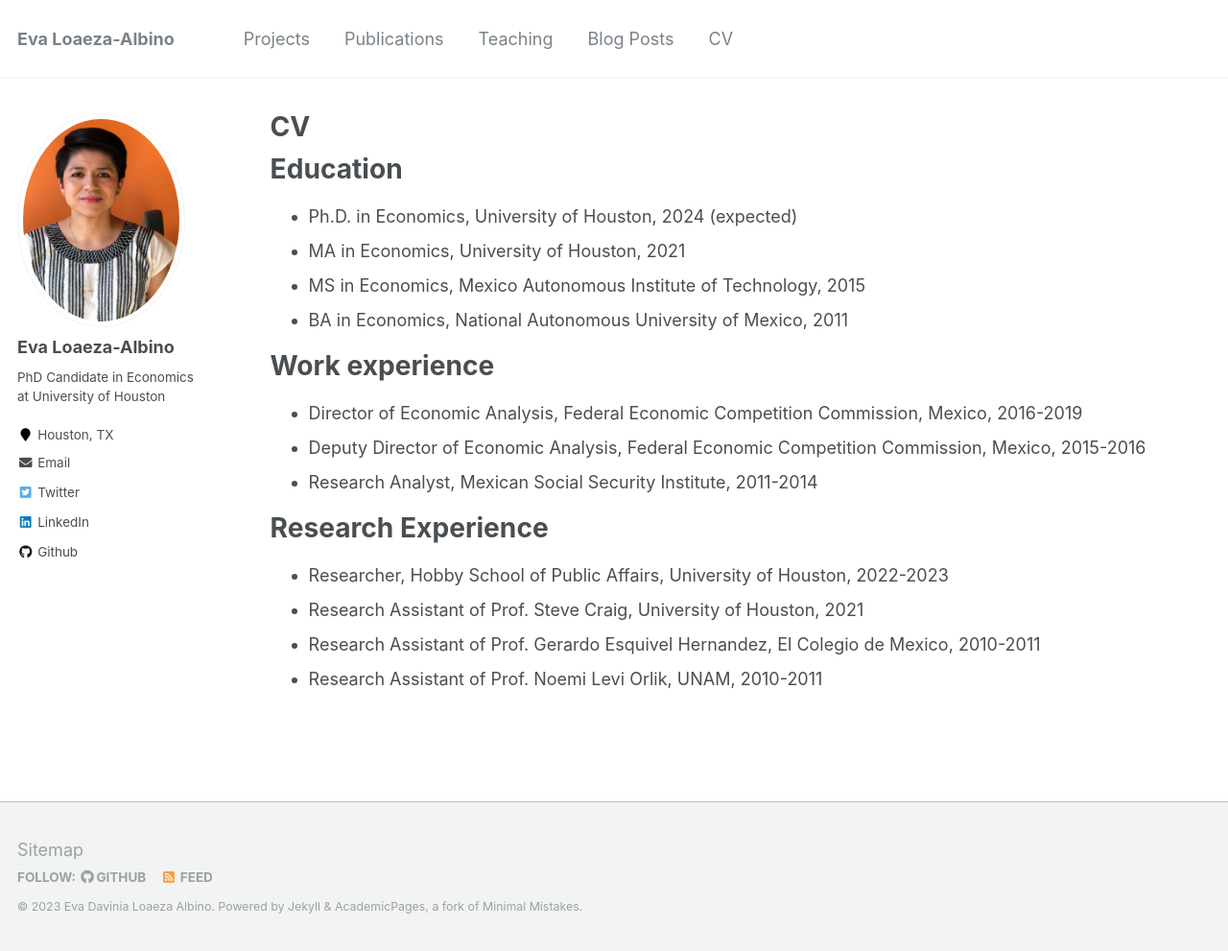
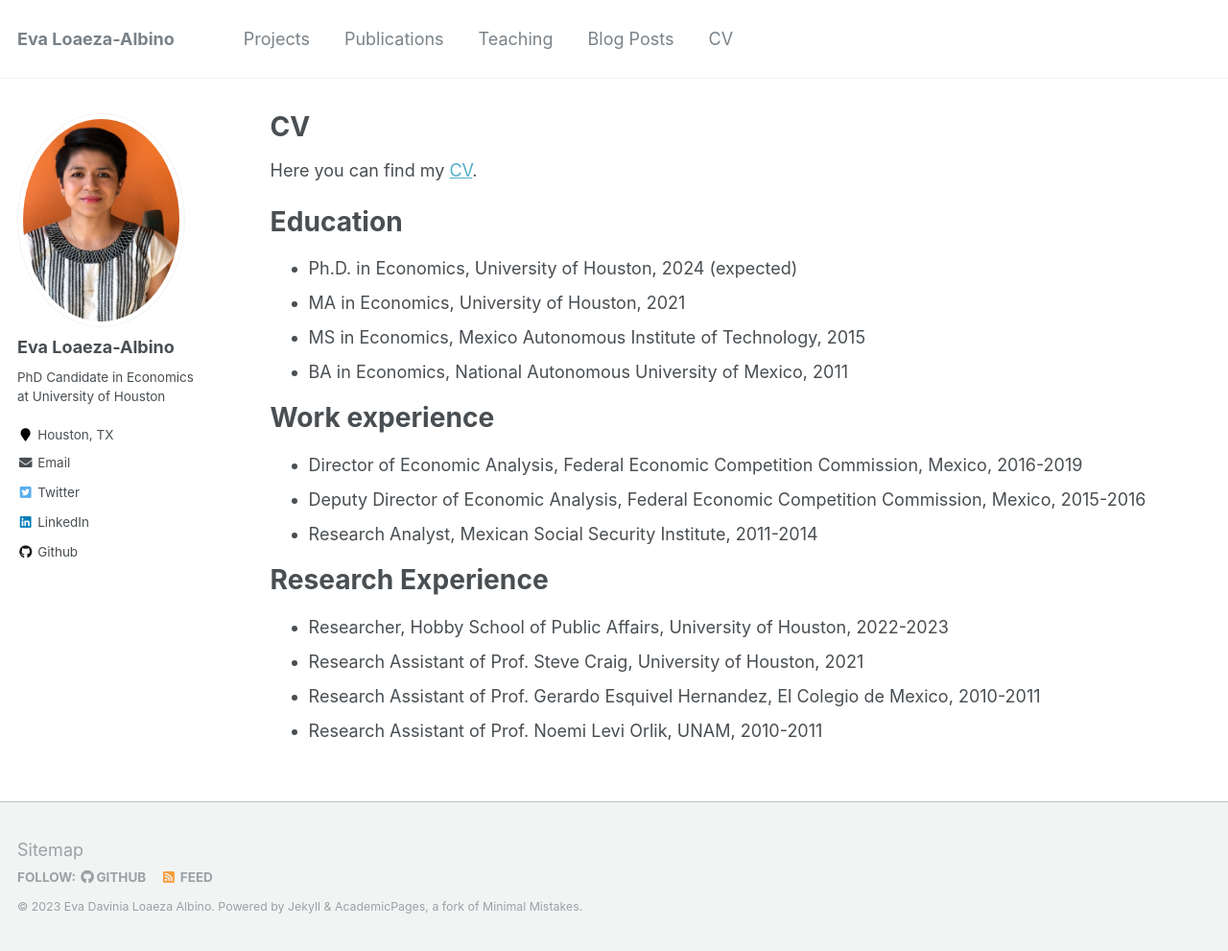
Before and after one commit to evaloaeza/evaloaeza.github.io, a Jekyll site: the page built from _pages/cv.md, in a window 1280 px wide and 991 px high. Shown: the whole window at 96% size. Built offline with Jekyll 4.4.1, drawn with Linux system fonts in a browser that asks for light colours.

Commit message:
Update cv.md

```diff
--- a/_pages/cv.md
+++ b/_pages/cv.md
@@ -8,6 +8,8 @@ redirect_from:
 ---
 
 {% include base_path %}
+
+Here you can find my <a href="/files/EvaLoaeza_CV_2023.pdf">CV</a>.
 
 Education
 ======
```
